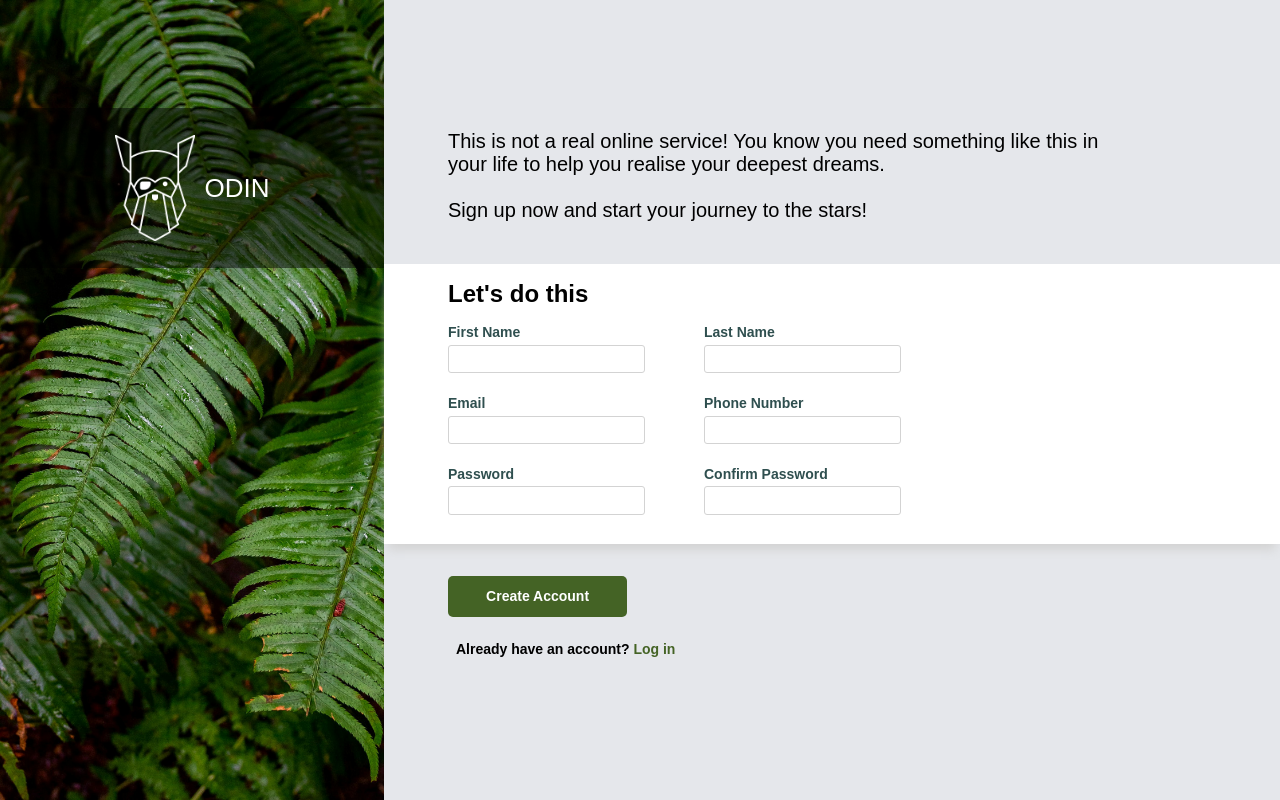
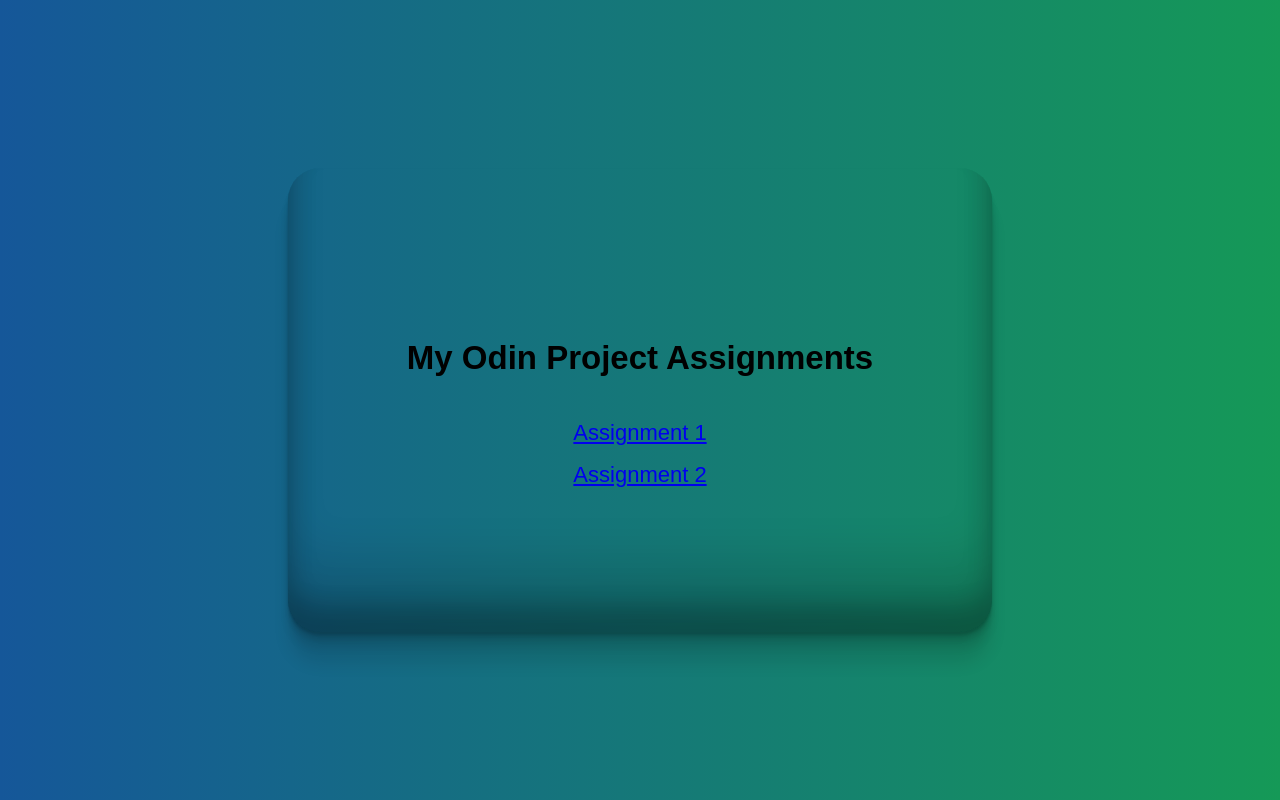
Before and after one commit to MustafaKpn/the-odin-project, a plain HTML site: page index.html in a window 1280 px wide. Drawn offline with Linux system fonts and the light colour scheme.

Commit message:
Add styling and assignments to index

```diff
--- a/index.html
+++ b/index.html
@@ -9,45 +9,9 @@
 
   <body>
     <div class="main">
-      <div class="right-container">
-        <div class="logo-container">
-          <img class="logo-image" src="./assets/logo.png" />
-          <p class="odin-text">ODIN</p>
-        </div>
-      </div>
-      <div class="form-container">
-        <div class="s1">
-          <p>
-            This is not a real online service! You know you need something like
-            this in your life to help you realise your deepest dreams.
-            <br />
-            <br />
-            Sign up now and start your journey to the stars!
-          </p>
-        </div>
-        <div class="s2">
-          <h2>Let's do this</h2>
-          <form
-            class="signupform"
-            action="/submit"
-            method="POST"
-            id="signupform"
-          >
-            <div><label>First Name</label> <input type="text" /></div>
-            <div><label>Last Name</label> <input type="text" /></div>
-            <div><label>Email</label> <input type="email" /></div>
-            <div><label>Phone Number</label> <input type="number" /></div>
-            <div><label>Password</label> <input type="password" /></div>
-            <div><label>Confirm Password</label> <input type="password" /></div>
-          </form>
-        </div>
-        <div class="s3">
-          <button type="submit" form="signupForm" class="create-account-btn">
-            Create Account
-          </button>
-          <p class="login">Already have an account? <a href="#">Log in</a></p>
-        </div>
-      </div>
+      <h2>My Odin Project Assignments</h2>
+      <div><a href="./assignment1/index.html">Assignment 1</a></div>
+      <div><a href="./assignment2/index.html">Assignment 2</a></div>
     </div>
   </body>
 </html>
--- a/styles.css
+++ b/styles.css
@@ -1,158 +1,90 @@
 html,
 body {
-  font-family: "Arial", sans-serif;
+  font-family: Arial, sans-serif;
   height: 100%;
+  width: 100%;
   margin: 0;
+  display: grid;
+  place-items: center;
+  background: linear-gradient(to right, #155799, #159957);
 }
 
+/* MAIN BOX */
 .main {
-  display: grid;
-  grid-template-columns: 30% 70%;
-  grid-template-rows: 100%;
-  width: 100%;
-  height: 100%;
+  display: flex;
+  flex-direction: column;
+  width: 50%;
+  height: 50%;
+  padding: 2rem;
+  gap: 1rem;
+
+  align-items: center;
+  justify-content: center;
+
+  border-radius: 2rem;
+  position: relative;
+
+  /* background: linear-gradient(to left, #3c89d6, #42ffa0); */
+
+  color: black;
+  font-size: 22px;
+
+  box-shadow:
+    rgba(0, 0, 0, 0.17) 0px -23px 25px inset,
+    rgba(0, 0, 0, 0.15) 0px -36px 30px inset,
+    rgba(0, 0, 0, 0.1) 0px -79px 40px inset,
+    rgba(0, 0, 0, 0.06) 0px 2px 1px,
+    rgba(0, 0, 0, 0.09) 0px 4px 2px,
+    rgba(0, 0, 0, 0.09) 0px 8px 4px,
+    rgba(0, 0, 0, 0.09) 0px 16px 8px,
+    rgba(0, 0, 0, 0.09) 0px 32px 16px;
 }
 
-.right-container {
-  width: 100%;
-  height: 100%;
+/* NEON BORDER LAYER */
+.main::before {
+  content: "";
+  position: absolute;
+  inset: 0;
+  border-radius: inherit;
+  pointer-events: none;
 
-  background-image: url("./assets/background.jpg");
-  background-size: cover;
-  background-position: center;
+  border: 2px solid #0ff;
+  color: #0ff;
+  box-shadow:
+    0 0 5px #0ff,
+    0 0 10px #0ff,
+    0 0 20px #0ff,
+    0 0 40px #0ff;
 
-  display: flex;
-  justify-content: center;
-  align-items: flex-start;
+  opacity: 0;
 }
 
-.logo-container {
-  position: relative;
-  display: flex;
-  justify-content: center;
-  align-items: center;
-  top: 11%;
-  margin-top: 20px;
-  width: 100%;
-  height: 20%;
-  background-color: rgba(0, 0, 0, 0.5);
-  justify-items: center;
+.main:hover {
+  color: rgb(0, 255, 85);
+  a {
+    color: #0ff;
+  }
+}
+/* ACTIVATE ON HOVER */
+.main:hover::before {
+  opacity: 1;
+  animation: borderFlicker 1.2s infinite;
 }
 
-.logo-image {
-  width: 80px;
-  height: auto;
-}
-
-.odin-text {
-  color: white;
-  font-size: 26px;
-  margin-left: 10px;
-}
-
-.form-container {
-  display: grid;
-  background-color: #e5e7eb;
-  grid-template-rows: 33% 37% 30%;
-  width: 100%;
-  height: 100%;
-}
-
-.s1 {
-  grid-row: 1;
-  background-color: #e5e7eb;
-  top: 60%;
-
-  p {
-    top: 25%;
-    font-size: 20px;
-    margin: 2rem;
-    padding: 2rem;
-    margin-right: 5rem;
-    padding-right: 5rem;
-    font-family: "Arial", sans-serif;
-    position: relative;
+/* FLICKER EFFECT */
+@keyframes borderFlicker {
+  0%,
+  18%,
+  22%,
+  25%,
+  53%,
+  57%,
+  100% {
+    opacity: 1;
+  }
+  20%,
+  24%,
+  55% {
+    opacity: 0.1;
   }
 }
-
-.s2 {
-  display: flex;
-  flex-direction: column;
-  grid-row: 2;
-  background-color: white;
-  box-shadow: 0px 10px 10px -4px lightgray;
-  margin-bottom: 1rem;
-
-  h2 {
-    margin: 1rem;
-    margin-left: 4rem;
-  }
-}
-
-.signupform {
-  display: grid;
-  grid-template-columns: 1fr 1fr;
-  grid-template-rows: 1fr 1fr 1fr;
-  margin-left: 4rem;
-  margin-right: 20rem;
-
-  div {
-    display: flex;
-    flex-direction: column;
-    gap: 0.3rem;
-
-    label {
-      color: darkslategray;
-      font-weight: bold;
-      font-size: 14px;
-    }
-
-    input {
-      padding: 0.5rem;
-      margin-bottom: 1rem;
-      font-size: 14px;
-      width: 70%;
-      height: 15%;
-      border: 1px solid lightgray;
-      border-radius: 3px;
-    }
-  }
-}
-
-.s3 {
-  grid-row: 3;
-  background-color: #e5e7eb;
-}
-
-.create-account-btn {
-  background-color: rgb(68, 99, 37);
-  font-weight: bold;
-  color: white;
-  margin-top: 1rem;
-  padding: 0.5rem;
-  width: 20%;
-  height: 17%;
-  border: none;
-  border-radius: 5px;
-  font-size: 14px;
-  margin-left: 4rem;
-}
-
-.login {
-  background-color: transparent;
-  font-weight: bold;
-  color: black;
-  margin-left: 4rem;
-  margin-top: 1rem;
-  padding: 0.5rem;
-  width: 25%;
-  height: 17%;
-  border: none;
-  border-radius: 5px;
-  font-size: 14px;
-
-  a {
-    text-decoration: none;
-    color: rgb(68, 99, 37);
-  }
-}
```
